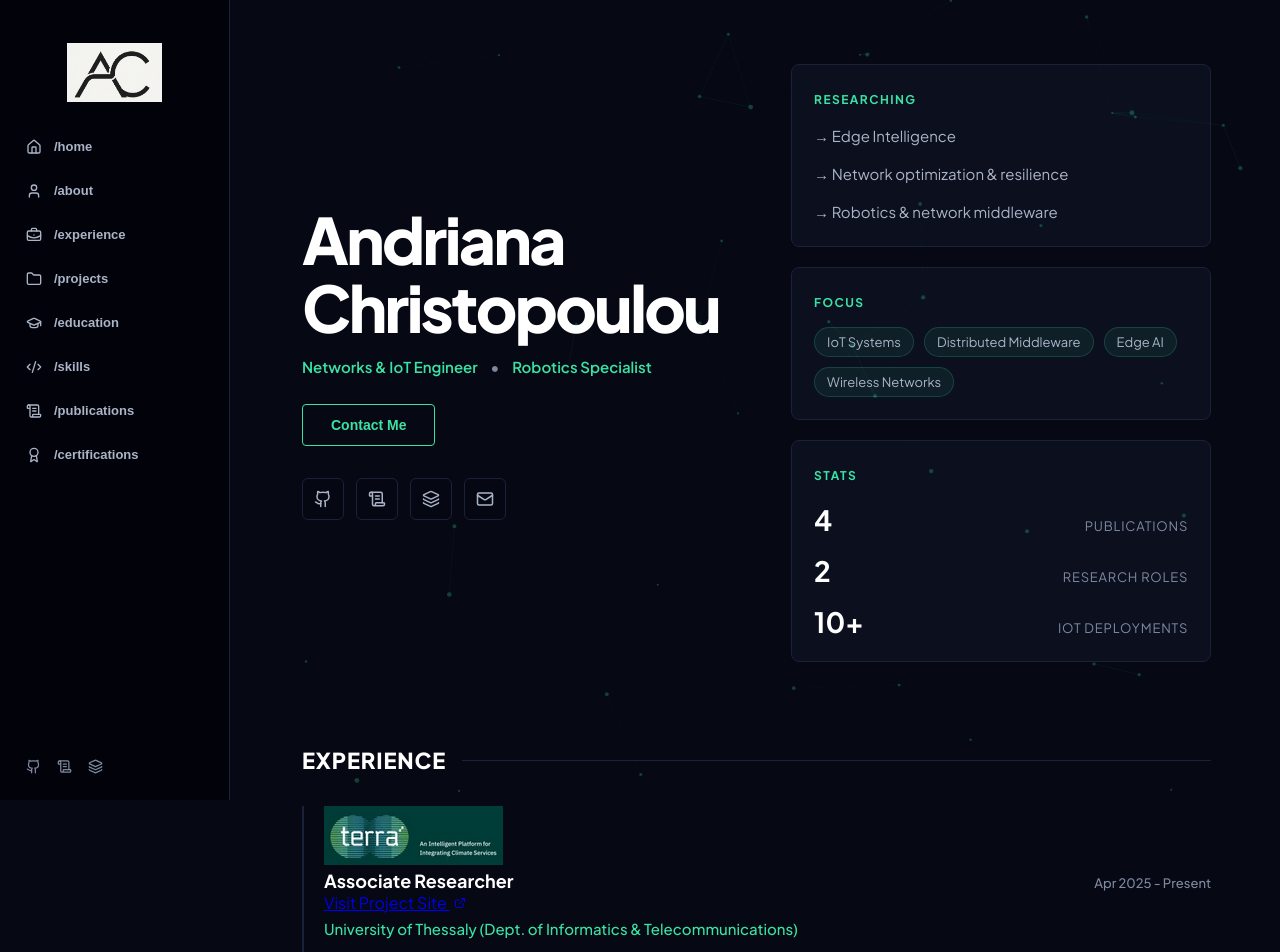
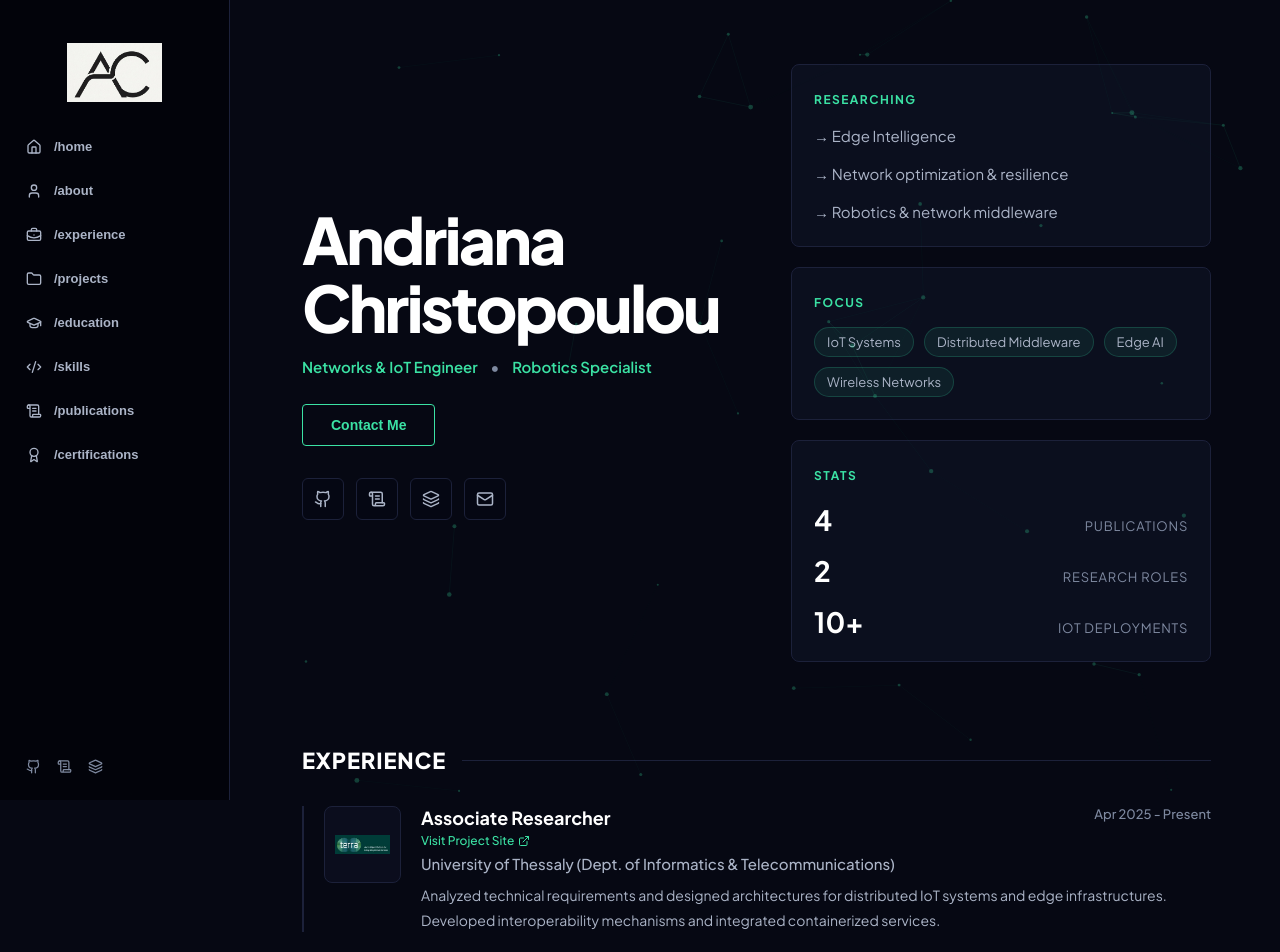
Before and after one commit to losandriana/bio, a React (Vite) app: page / in a window 1280 px wide. Shown: the top 952 px of the page. Built offline with nearby package versions, Linux system fonts and the light colour scheme.

Commit message:
Update styles.css

```diff
--- a/src/styles.css
+++ b/src/styles.css
@@ -5,7 +5,7 @@
   --bg-surface: #0e1122;
   --text-primary: #ffffff;
   --text-muted: #abb4c7;
-  --text-dim: #7e89a0; /* Shifted slightly lighter to keep visibility strong at larger scale */
+  --text-dim: #7e89a0;
   --brand-green: #3be2a4;
   --brand-green-hover: #2ec58d;
   --border-line: #1c213a;
@@ -31,7 +31,6 @@ body {
   overflow-x: hidden;
 }
 
-/* Structural changes for the interactive wallpaper mesh layer */
 .network-animated-bg {
   position: fixed;
   top: 0;
@@ -39,7 +38,7 @@ body {
   width: 100vw;
   height: 100vh;
   z-index: 1;
-  pointer-events: none; /* Stops canvas from blocking your standard click events */
+  pointer-events: none;
 }
 
 .portfolio-site {
@@ -58,8 +57,8 @@ body {
   top: 0;
   left: 0;
   bottom: 0;
-  width: 230px; /* Widened slightly to accommodate larger navigational fonts */
-  background-color: rgba(3, 4, 10, 0.93); /* Added high-density blur fallback */
+  width: 230px;
+  background-color: rgba(3, 4, 10, 0.93);
   backdrop-filter: blur(8px);
   border-right: 1px solid var(--border-line);
   padding: 28px 0 22px 0;
@@ -78,7 +77,7 @@ body {
 .sidebar-logo {
   max-width: 100%;
   height: auto;
-  width: 95px; /* Bumped up from 85px to stay balanced with text scaling */
+  width: 95px;
 }
 
 .sidebar-links-list {
@@ -110,14 +109,14 @@ body {
 }
 
 .sidebar-nav-icon {
-  width: 16px; /* Scaled up icon */
+  width: 16px;
   height: 16px;
   stroke-width: 2px;
   flex-shrink: 0;
 }
 
 .nav-label-text {
-  font-size: 13px; /* SCALED UP (was 11px) */
+  font-size: 13px;
   font-weight: 600;
 }
 
@@ -176,7 +175,7 @@ body {
 
 .static-name-heading {
   margin: 0 0 16px 0;
-  font-size: clamp(44px, 5.5vw, 64px); /* SCALED UP heading proportions */
+  font-size: clamp(44px, 5.5vw, 64px);
   font-weight: 800;
   line-height: 1.05;
   letter-spacing: -0.04em;
@@ -184,7 +183,7 @@ body {
 
 .static-role-subline {
   margin: 0 0 28px 0;
-  font-size: 15px; /* SCALED UP (was 13px) */
+  font-size: 15px;
   font-weight: 600;
   color: var(--brand-green);
 }
@@ -202,8 +201,8 @@ body {
   background-color: transparent;
   border: 1px solid var(--brand-green);
   color: var(--brand-green);
-  padding: 12px 28px; /* Slightly roomier button metrics */
-  font-size: 14px; /* SCALED UP (was 12px) */
+  padding: 12px 28px;
+  font-size: 14px;
   font-weight: 600;
   border-radius: 4px;
   cursor: pointer;
@@ -221,7 +220,7 @@ body {
 }
 
 .social-icon-circles a {
-  width: 42px; /* Grown container diameters for higher accessibility metrics */
+  width: 42px;
   height: 42px;
   border-radius: 6px;
   border: 1px solid var(--border-line);
@@ -250,7 +249,7 @@ body {
 
 .hero-focus-card,
 .mini-stat-card {
-  background-color: rgba(14, 17, 34, 0.85); /* Smooth backing alpha blend */
+  background-color: rgba(14, 17, 34, 0.85);
   backdrop-filter: blur(4px);
   border: 1px solid var(--border-line);
   border-radius: 8px;
@@ -267,13 +266,13 @@ body {
 }
 
 .hero-focus-card li {
-  font-size: 15px; /* SCALED UP (was 13px) */
+  font-size: 15px;
   color: var(--text-muted);
   line-height: 1.6;
 }
 
 .mini-card-label {
-  font-size: 12px; /* SCALED UP (was 10px) */
+  font-size: 12px;
   letter-spacing: 0.12em;
   text-transform: uppercase;
   color: var(--brand-green);
@@ -298,7 +297,7 @@ body {
   background-color: rgba(59, 226, 164, 0.08);
   border: 1px solid rgba(59, 226, 164, 0.2);
   border-radius: 999px;
-  font-size: 13px; /* SCALED UP (was 11px) */
+  font-size: 13px;
   color: var(--text-muted);
 }
 
@@ -316,12 +315,12 @@ body {
 }
 
 .stats-list strong {
-  font-size: 28px; /* SCALED UP (was 24px) */
+  font-size: 28px;
   color: var(--text-primary);
 }
 
 .stats-list span {
-  font-size: 13px; /* SCALED UP (was 11px) */
+  font-size: 13px;
   color: var(--text-dim);
   text-transform: uppercase;
   letter-spacing: 0.06em;
@@ -332,7 +331,7 @@ body {
 ====================================== */
 
 .section-title-line {
-  font-size: 22px; /* SCALED UP (was 18px) */
+  font-size: 22px;
   font-weight: 800;
   margin: 0 0 32px 0;
   display: flex;
@@ -364,42 +363,98 @@ body {
   padding-left: 20px;
 }
 
+/* NEW: Layout wrappers aligning logos side-by-side with timeline item text cards */
+.tile-content-wrapper {
+  display: flex;
+  align-items: flex-start;
+  gap: 20px;
+}
+
+.tile-project-logo-link {
+  flex-shrink: 0;
+  display: block;
+  background-color: rgba(14, 17, 34, 0.7);
+  border: 1px solid var(--border-line);
+  padding: 10px;
+  border-radius: 8px;
+  transition: all 0.15s ease;
+}
+
+.tile-project-logo-link:hover {
+  border-color: var(--brand-green);
+  transform: translateY(-2px);
+  box-shadow: 0 4px 15px rgba(59, 226, 164, 0.1);
+}
+
+.tile-project-logo {
+  width: 55px;
+  height: 55px;
+  object-fit: contain;
+  display: block;
+}
+
+.tile-text-container {
+  flex: 1;
+}
+
+.tile-title-group {
+  display: flex;
+  flex-direction: column;
+  gap: 4px;
+}
+
+.project-external-link {
+  font-size: 12px;
+  color: var(--brand-green);
+  text-decoration: none;
+  display: inline-flex;
+  align-items: center;
+  width: fit-content;
+  font-weight: 500;
+  transition: color 0.15s ease;
+}
+
+.project-external-link:hover {
+  color: var(--text-primary);
+}
+
 .tile-header-row {
   display: flex;
   justify-content: space-between;
-  align-items: baseline;
+  align-items: flex-start;
   gap: 16px;
 }
 
 .editorial-tile h3 {
   margin: 0;
-  font-size: 18px; /* SCALED UP (was 15px) */
+  font-size: 18px;
   font-weight: 700;
 }
 
 .tile-date-label {
-  font-size: 13px; /* SCALED UP (was 10px) */
+  font-size: 13px;
   color: var(--text-dim);
   font-weight: 500;
+  white-space: nowrap;
 }
 
 .tile-institution-sub {
   margin: 6px 0 10px 0;
-  font-size: 15px; /* SCALED UP (was 12px) */
-  color: var(--brand-green);
+  font-size: 15px;
+  color: var(--text-muted); /* Changed to secondary white to give prominence to project link above it */
   font-weight: 500;
 }
 
 .tile-description-body {
   margin: 0;
   max-width: 100%;
-  font-size: 14px; /* SCALED UP (was 12px) */
+  font-size: 14px;
   line-height: 1.75;
   color: var(--text-muted);
 }
 
 .editorial-link {
-  font-size: 13px; /* SCALED UP (was 11px) */
+  font-size: 13px;
   color: var(--brand-green);
   text-decoration: underline;
   margin-top: 10px;
@@ -412,7 +467,7 @@ body {
 
 .cards-structural-grid {
   display: grid;
-  grid-template-columns: repeat(auto-fit, minmax(350px, 1fr)); /* Widened minimal threshold column steps */
+  grid-template-columns: repeat(auto-fit, minmax(350px, 1fr));
   gap: 20px;
 }
 
@@ -441,12 +496,12 @@ body {
 
 .info-display-card h3 {
   margin: 0;
-  font-size: 16px; /* SCALED UP (was 14px) */
+  font-size: 16px;
   line-height: 1.4;
 }
 
 .card-tag-meta {
-  font-size: 11px; /* SCALED UP (was 9px) */
+  font-size: 11px;
   text-transform: uppercase;
   letter-spacing: 0.05em;
   color: var(--text-dim);
@@ -456,7 +511,7 @@ body {
 
 .info-display-card p {
   margin: 0;
-  font-size: 14px; /* SCALED UP (was 11px) */
+  font-size: 14px;
   line-height: 1.7;
   color: var(--text-muted);
 }
@@ -473,7 +528,7 @@ body {
 
 .skills-bucket-block h4 {
   margin: 0 0 14px 0;
-  font-size: 13px; /* SCALED UP (was 11px) */
+  font-size: 13px;
   text-transform: uppercase;
   color: var(--text-dim);
   letter-spacing: 0.04em;
@@ -489,7 +544,7 @@ body {
   background-color: rgba(14, 17, 34, 0.8);
   border: 1px solid var(--border-line);
   padding: 8px 14px;
-  font-size: 13px; /* SCALED UP (was 10px) */
+  font-size: 13px;
   border-radius: 6px;
   color: var(--text-muted);
 }
@@ -512,12 +567,12 @@ body {
 }
 
 .row-main-title {
-  font-size: 15px; /* SCALED UP (was 12px) */
+  font-size: 15px;
   font-weight: 500;
 }
 
 .row-side-meta {
-  font-size: 13px; /* SCALED UP (was 10px) */
+  font-size: 13px;
   color: var(--text-dim);
 }
 
@@ -526,7 +581,7 @@ body {
 ====================================== */
 
 .contact-footer-block p {
-  font-size: 15px; /* SCALED UP (was 13px) */
+  font-size: 15px;
   color: var(--text-muted);
   margin-bottom: 24px;
 }
@@ -538,7 +593,7 @@ body {
 }
 
 .footer-email-link {
-  font-size: 20px; /* SCALED UP (was 16px) */
+  font-size: 20px;
   font-weight: 700;
   color: var(--brand-green);
   text-decoration: none;
@@ -576,6 +631,12 @@ body {
 }
 
 @media (max-width: 640px) {
+  /* NEW: Adjust layout structure safely on mobile viewports so logos drop above text neatly */
+  .tile-content-wrapper {
+    flex-direction: column;
+    gap: 14px;
+  }
+
   .tile-header-row {
     flex-direction: column;
     align-items: flex-start;
```
